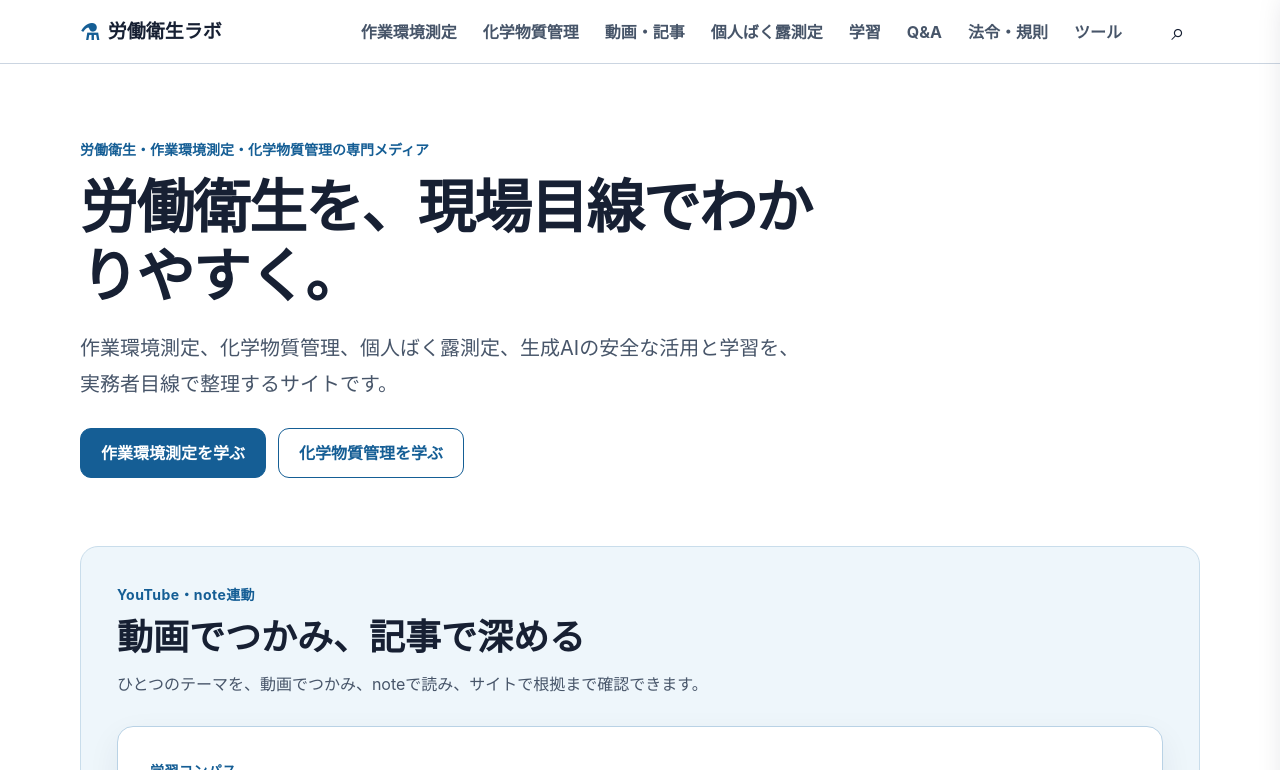
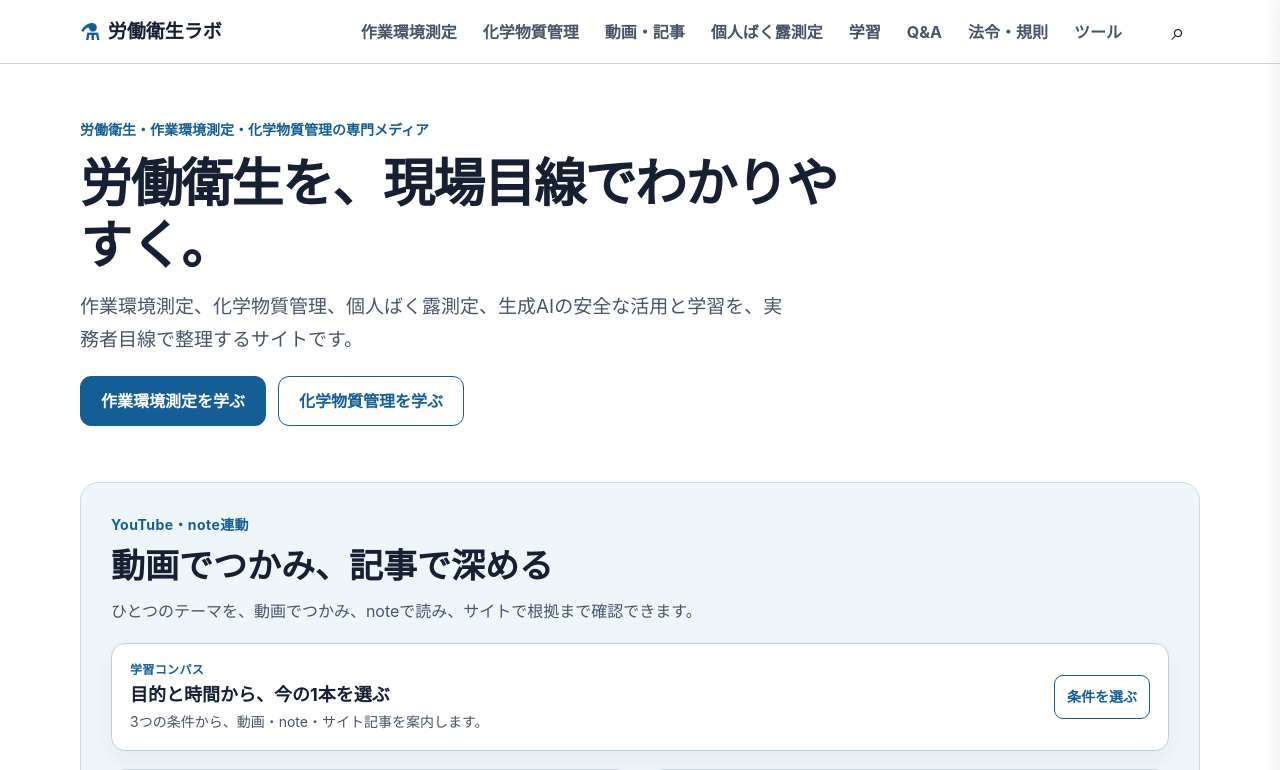
Before and after one commit to rodoeisei-lab/rodoeisei-lab, a Jekyll site: the page built from index.md, in a window 1280 px wide and 1400 px high. Shown: the top 770 px of the window. Built offline with Jekyll 4.4.1, drawn with Linux system fonts in a browser that asks for light colours; some of the changed text lies outside the part shown; grey boxes are pictures that could not be loaded.

Commit message:
トップページをコンパクトに整理

```diff
--- a/_layouts/home.html
+++ b/_layouts/home.html
@@ -18,33 +18,25 @@ layout: base
       <h2 id="content-feature-title">動画でつかみ、記事で深める</h2>
       <p>ひとつのテーマを、動画でつかみ、noteで読み、サイトで根拠まで確認できます。</p>
     </div>
-    <div class="learning-compass" data-learning-compass data-baseurl="{{ site.baseurl }}">
-      <div class="learning-compass__intro">
-        <p class="section-kicker">学習コンパス</p>
-        <h3>目的と時間から、今の1本を選ぶ</h3>
-        <p>知りたいことと使える時間を選ぶと、動画・note・サイト記事から適した学び方を案内します。</p>
+    <details class="learning-compass" data-learning-compass data-baseurl="{{ site.baseurl }}">
+      <summary>
+        <span class="learning-compass__summary-copy">
+          <span class="section-kicker">学習コンパス</span>
+          <strong>目的と時間から、今の1本を選ぶ</strong>
+          <span>3つの条件から、動画・note・サイト記事を案内します。</span>
+        </span>
+        <span class="learning-compass__summary-action" aria-hidden="true"><span>条件を選ぶ</span><span>閉じる</span></span>
+      </summary>
+      <div class="learning-compass__body">
+        <form class="learning-compass__form">
+          <label><span><b>1</b>目的</span><select name="purpose"><option value="overview">まず全体像を知りたい</option><option value="practice">実務で確認したい</option><option value="qualification">資格学習に使いたい</option></select></label>
+          <label><span><b>2</b>使える時間</span><select name="time"><option value="3">3分</option><option value="10">10分</option><option value="deep">じっくり</option></select></label>
+          <label><span><b>3</b>学び方</span><select name="format"><option value="auto">おまかせ</option><option value="youtube">動画</option><option value="note">文章</option><option value="site">一次情報まで確認</option></select></label>
+        </form>
+        <div class="learning-compass__result" aria-live="polite" aria-atomic="true"></div>
+        <aside class="learning-history" data-learning-history hidden></aside>
       </div>
-      <form class="learning-compass__form">
-        <fieldset><legend><span>1</span> 目的</legend>
-          <label><input type="radio" name="purpose" value="overview" checked><span>まず全体像を知りたい</span></label>
-          <label><input type="radio" name="purpose" value="practice"><span>実務で確認したい</span></label>
-          <label><input type="radio" name="purpose" value="qualification"><span>資格学習に使いたい</span></label>
-        </fieldset>
-        <fieldset><legend><span>2</span> 使える時間</legend>
-          <label><input type="radio" name="time" value="3" checked><span>3分</span></label>
-          <label><input type="radio" name="time" value="10"><span>10分</span></label>
-          <label><input type="radio" name="time" value="deep"><span>じっくり</span></label>
-        </fieldset>
-        <fieldset><legend><span>3</span> 学び方</legend>
-          <label><input type="radio" name="format" value="auto" checked><span>おまかせ</span></label>
-          <label><input type="radio" name="format" value="youtube"><span>動画</span></label>
-          <label><input type="radio" name="format" value="note"><span>文章</span></label>
-          <label><input type="radio" name="format" value="site"><span>一次情報まで確認</span></label>
-        </fieldset>
-      </form>
-      <div class="learning-compass__result" aria-live="polite" aria-atomic="true"></div>
-      <aside class="learning-history" data-learning-history hidden></aside>
-    </div>
+    </details>
     <script type="application/json" id="learning-library-data">{{ site.data.content_library | jsonify }}</script>
     <div class="content-feature__grid">
       {% assign featured_count = 0 %}{% for item in site.data.content_library %}{% if item.featured_home and featured_count < 2 %}
--- a/assets/css/components.css
+++ b/assets/css/components.css
@@ -1,32 +1,32 @@
 
 /* Reusable homepage components. Shared foundations live in main.css. */
 .home-main{background:#fff}
-.home-stack{display:grid;gap:48px;padding-top:32px;padding-bottom:64px}
-.home-hero{max-width:900px;padding:42px 0 36px}
+.home-stack{display:grid;gap:40px;padding-top:24px;padding-bottom:52px}
+.home-hero{max-width:900px;padding:30px 0 24px}
 .hero-kicker{margin:0 0 10px;color:var(--color-primary);font-size:14px;font-weight:800}
-.home-hero h1{max-width:760px;margin:0;font-size:clamp(34px,6vw,58px);line-height:1.2;letter-spacing:-.03em}
-.hero-lead{max-width:720px;margin:18px 0 0;color:var(--color-text-secondary);font-size:clamp(17px,2vw,20px);line-height:1.8}
-.hero-actions{display:flex;flex-wrap:wrap;gap:12px;margin-top:26px}
+.home-hero h1{max-width:760px;margin:0;font-size:clamp(34px,5vw,52px);line-height:1.2;letter-spacing:-.03em}
+.hero-lead{max-width:720px;margin:14px 0 0;color:var(--color-text-secondary);font-size:clamp(17px,2vw,19px);line-height:1.7}
+.hero-actions{display:flex;flex-wrap:wrap;gap:12px;margin-top:20px}
 .hero-primary-btn,.hero-secondary-btn{display:inline-flex;align-items:center;justify-content:center;min-height:50px;padding:10px 20px;border:1px solid var(--color-primary);border-radius:11px;font-size:16px;font-weight:750;text-decoration:none}
 .hero-primary-btn{background:var(--color-primary);color:#fff}
 .hero-primary-btn:hover{background:var(--color-primary-hover);color:#fff}
 .hero-secondary-btn{background:#fff;color:var(--color-primary)}
-.home-section{display:grid;gap:20px}
+.home-section{display:grid;gap:16px}
 .home-section-heading{max-width:760px}
 .home-section-heading h2,.quick-search-card h2,.external-links-card h2{margin:0;font-size:clamp(24px,4vw,32px);line-height:1.4}
 .home-section-heading>p:last-child{margin:8px 0 0;color:var(--color-text-secondary);font-size:16px}
 .category-grid{display:grid;grid-template-columns:repeat(4,minmax(0,1fr));gap:14px}
-.category-grid a{display:flex;flex-direction:column;justify-content:space-between;min-height:124px;padding:18px;border:1px solid var(--color-border);border-radius:var(--radius);background:#fff;color:var(--color-text);text-decoration:none}
+.category-grid a{display:flex;flex-direction:column;justify-content:space-between;min-height:108px;padding:16px;border:1px solid var(--color-border);border-radius:var(--radius);background:#fff;color:var(--color-text);text-decoration:none}
 .category-grid a:hover{border-color:var(--color-primary);box-shadow:var(--shadow)}
 .category-grid strong{font-size:18px}
 .category-grid span{color:var(--color-link);font-size:14px;font-weight:700}
 .article-card-grid{display:grid;grid-template-columns:repeat(3,minmax(0,1fr));gap:18px}
-.article-card{display:flex;flex-direction:column;padding:20px;border:1px solid var(--color-border);border-radius:var(--radius);background:#fff}
+.article-card{display:flex;flex-direction:column;padding:18px;border:1px solid var(--color-border);border-radius:var(--radius);background:#fff}
 .article-card h3{margin:10px 0 8px;font-size:19px;line-height:1.5}
 .article-card h3 a{color:var(--color-text);text-decoration:none}
 .article-card p{color:var(--color-text-secondary);font-size:16px}
 .article-card .card-link{margin-top:auto}
-.quick-search-card,.external-links-card,.home-reference-note{padding:24px;border:1px solid var(--color-border);border-radius:var(--radius);background:var(--color-bg)}
+.quick-search-card,.external-links-card,.home-reference-note{padding:22px;border:1px solid var(--color-border);border-radius:var(--radius);background:var(--color-bg)}
 .search-field{display:flex;gap:10px;margin-top:16px}
 .search-field input{min-width:0;flex:1;min-height:50px;padding:10px 14px;border:1px solid var(--color-border);border-radius:10px;background:#fff;font-size:16px}
 .search-field button{min-width:82px;min-height:50px;border:0;border-radius:10px;background:var(--color-primary);color:#fff;font-weight:750}
@@ -38,13 +38,13 @@
 .quick-search-navigator>a{display:inline-flex;flex:none;align-items:center;justify-content:center;min-height:44px;padding:8px 13px;border:1px solid var(--color-border);border-radius:9px;background:#fff;font-size:14px;font-weight:750;text-decoration:none}
 .quick-search-navigator small{margin-left:6px;color:var(--color-text-muted);font-size:12px;font-weight:650}
 .external-link-grid{display:grid;grid-template-columns:repeat(3,minmax(0,1fr));gap:12px;margin-top:18px}
-.external-link-grid a{display:flex;flex-direction:column;min-height:112px;padding:16px;border:1px solid var(--color-border);border-radius:12px;background:#fff;color:var(--color-text);text-decoration:none}
+.external-link-grid a{display:flex;flex-direction:column;min-height:96px;padding:15px;border:1px solid var(--color-border);border-radius:12px;background:#fff;color:var(--color-text);text-decoration:none}
 .external-link-grid strong{font-size:18px;color:var(--color-primary)}
 .external-link-grid span{margin-top:6px;color:var(--color-text-secondary);font-size:15px}
 .home-reference-note{border-left:4px solid var(--color-primary)}
 .home-reference-note strong{font-size:18px}
 .home-reference-note p{margin:6px 0 0;color:var(--color-text-secondary)}
-.content-feature{margin-top:-16px;padding:clamp(22px,4vw,36px);border:1px solid #c9ddeb;border-radius:18px;background:#eef6fb}.content-feature .home-section-heading h2{margin:0;font-size:clamp(26px,4vw,36px);line-height:1.35}.content-feature__grid,.library-grid{display:grid;grid-template-columns:repeat(2,minmax(0,1fr));gap:20px;margin-top:22px}.content-feature__cta{display:inline-flex;align-items:center;justify-content:center;min-height:48px;margin-top:22px;padding:10px 18px;border:1px solid var(--color-primary);border-radius:10px;background:var(--color-primary);color:#fff;font-weight:750;text-decoration:none}.content-feature__cta:hover{background:var(--color-primary-hover);color:#fff}
+.content-feature{margin-top:-8px;padding:clamp(20px,3vw,30px);border:1px solid #c9ddeb;border-radius:18px;background:#eef6fb}.content-feature .home-section-heading h2{margin:0;font-size:clamp(26px,4vw,34px);line-height:1.35}.content-feature__grid,.library-grid{display:grid;grid-template-columns:repeat(2,minmax(0,1fr));gap:18px;margin-top:18px}.content-feature__cta{display:inline-flex;align-items:center;justify-content:center;min-height:48px;margin-top:18px;padding:10px 18px;border:1px solid var(--color-primary);border-radius:10px;background:var(--color-primary);color:#fff;font-weight:750;text-decoration:none}.content-feature__cta:hover{background:var(--color-primary-hover);color:#fff}
 .library-card{min-width:0;overflow:hidden;border:1px solid var(--color-border);border-radius:14px;background:#fff}.library-card__thumbnail{display:block;aspect-ratio:16/9;overflow:hidden;background:#dfe8f2}.library-card__thumbnail img{display:block;width:100%;height:100%;object-fit:cover}.library-card__body{display:flex;min-width:0;height:100%;padding:20px;flex-direction:column}.library-card__meta{display:flex;flex-wrap:wrap;justify-content:space-between;gap:6px 12px;margin:0;color:var(--color-text-secondary);font-size:14px}.library-card__meta span{color:var(--color-primary);font-weight:750}.library-card h3{margin:9px 0 7px;font-size:20px;line-height:1.5;overflow-wrap:anywhere}.library-card__body>p:not(.library-card__meta){margin:0 0 16px;color:var(--color-text-secondary)}.library-card__actions{display:flex;flex-wrap:wrap;gap:9px;margin-top:auto}.library-card__actions>a{display:inline-flex;align-items:center;justify-content:center;min-height:44px;padding:8px 11px;border:1px solid var(--color-border);border-radius:9px;background:#fff;font-weight:700;text-decoration:none}.library-card__actions .library-card__primary{border-color:var(--color-primary);background:var(--color-primary);color:#fff}.library-card__actions .library-card__primary:hover{background:var(--color-primary-hover);color:#fff}
 
 /* Chat-style guide backed by the local Pagefind index. */
@@ -104,21 +104,27 @@
 .external-link-grid{grid-template-columns:1fr}
 }
 
-@media(max-width:600px){.home-stack{gap:40px;padding-top:0;padding-bottom:48px}
-.home-hero{padding:32px 0 28px}
+@media(max-width:600px){.home-stack{gap:32px;padding-top:0;padding-bottom:40px}
+.home-hero{padding:24px 0 20px}
 .home-hero h1{font-size:clamp(32px,10vw,38px)}
 .hero-lead{font-size:17px}
 .hero-actions{display:grid}
 .hero-primary-btn,.hero-secondary-btn{width:100%}
-.category-grid,.article-card-grid{grid-template-columns:1fr}
-.category-grid a{min-height:94px}
+.category-grid{grid-template-columns:repeat(2,minmax(0,1fr));gap:10px}
+.category-grid a{min-height:86px;padding:13px}
+.category-grid strong{font-size:16px;line-height:1.45}
+.category-grid span{font-size:13px}
+.article-card-grid{grid-template-columns:1fr;gap:0;border-top:1px solid var(--color-border)}
+.article-card{padding:15px 0;border:0;border-bottom:1px solid var(--color-border);border-radius:0}
+.article-card h3{margin:6px 0;font-size:18px}
+.article-card p{display:none}
 .article-card:last-child{grid-column:auto}
-.quick-search-card,.external-links-card,.home-reference-note{padding:18px}
+.quick-search-card,.external-links-card,.home-reference-note{padding:16px}
 .search-field{display:grid;grid-template-columns:1fr auto}
 .quick-search-navigator{align-items:flex-start;flex-direction:column;gap:10px}
 .quick-search-navigator>a{width:100%}
-.external-link-grid a{min-height:96px}
-.content-feature{margin-top:-12px;padding:20px 16px}.content-feature__grid,.library-grid{grid-template-columns:1fr}.library-card__body{padding:18px 16px}.library-card__actions{display:grid}.library-card__actions>a{width:100%}
+.external-link-grid a{min-height:78px;padding:13px 14px}
+.content-feature{margin-top:0;padding:18px 14px}.content-feature__grid,.library-grid{grid-template-columns:1fr}.content-feature__grid{gap:14px}.library-card__body{padding:18px 16px}.library-card__actions{display:grid;gap:8px}.library-card__actions>a{width:100%}.content-feature .library-card__body{padding:16px 14px}.content-feature .library-card__body>p:not(.library-card__meta){margin-bottom:12px}.content-feature .library-card__actions{grid-template-columns:repeat(2,minmax(0,1fr))}.content-feature .library-card__actions .library-card__primary{grid-column:1/-1}.content-feature .library-card__actions>a{padding-inline:7px;font-size:14px}
 .navigator-intro{grid-template-columns:1fr;gap:14px;padding:16px}
 .navigator-shell-header{align-items:flex-start;padding:16px}
 .navigator-log{max-height:none;padding:16px}
@@ -145,11 +151,14 @@
 .article-youtube{margin:26px 0 34px}.article-youtube__heading h2{margin:2px 0 8px}.article-youtube__eyebrow{margin:0;color:var(--color-primary);font-size:13px;font-weight:800}.article-youtube__item{display:grid;grid-template-columns:minmax(180px,280px) 1fr;gap:20px;margin-top:20px;padding-top:20px;border-top:1px solid var(--color-border)}.article-youtube__thumbnail{display:block;overflow:hidden;border-radius:10px;aspect-ratio:4/3;background:#dfe8f2}
 @media(max-width:700px){.video-grid,.video-article-links,.video-hub__guide>div{grid-template-columns:1fr}.video-featured .video-card,.article-youtube__item{grid-template-columns:1fr}.video-hub{gap:40px}.video-card__body{padding:17px}.video-card__actions{display:grid;align-items:stretch}.video-link{width:100%}}
 
-/* In-page content recommender */
-.learning-compass{display:grid;grid-template-columns:minmax(0,1fr) minmax(280px,.85fr);gap:24px;margin-top:28px;padding:clamp(20px,4vw,32px);border:1px solid #b9d2e5;border-radius:16px;background:#fff;box-shadow:0 12px 32px rgba(15,38,71,.07)}
-.learning-compass__intro{grid-column:1/-1;max-width:760px}.learning-compass__intro h3{margin:2px 0 8px;font-size:clamp(23px,3vw,30px)}.learning-compass__intro>p:last-child{margin:0;color:var(--color-text-secondary)}
-.learning-compass__form{display:grid;gap:22px;min-width:0}.learning-compass fieldset{display:grid;grid-template-columns:repeat(3,minmax(0,1fr));gap:9px;min-width:0;margin:0;padding:0;border:0}.learning-compass fieldset:last-child{grid-template-columns:repeat(2,minmax(0,1fr))}.learning-compass legend{width:100%;margin-bottom:9px;font-size:17px;font-weight:800}.learning-compass legend span{display:inline-grid;width:27px;height:27px;margin-right:4px;place-items:center;border-radius:50%;background:var(--color-primary);color:#fff;font-size:14px}.learning-compass label{position:relative;min-width:0}.learning-compass label input{position:absolute;opacity:0}.learning-compass label span{display:flex;align-items:center;justify-content:center;min-height:48px;padding:8px 10px;border:1px solid var(--color-border);border-radius:9px;background:#f8fafc;color:var(--color-text);font-size:14px;font-weight:700;text-align:center;cursor:pointer}.learning-compass label input:checked+span{border-color:var(--color-primary);background:#e4f0f8;color:var(--color-primary);box-shadow:inset 0 0 0 1px var(--color-primary)}.learning-compass label input:focus-visible+span{outline:3px solid #f2b84b;outline-offset:2px}
-.learning-compass__result{min-width:0}.compass-result-card,.compass-empty{height:100%;padding:22px;border:1px solid #c9ddeb;border-radius:13px;background:var(--color-blue-soft)}.compass-result-card__eyebrow{margin:0;color:var(--color-primary);font-size:13px;font-weight:850}.compass-result-card__reason{margin:10px 0;padding:11px;border-radius:8px;background:#fff;color:var(--color-text-secondary);font-size:14px}.compass-result-card__reason strong{display:block;color:var(--color-text)}.compass-result-card__category{margin:14px 0 3px;color:var(--color-primary);font-size:13px;font-weight:800}.compass-result-card h3{margin:0 0 8px;font-size:21px;overflow-wrap:anywhere}.compass-result-card__time{margin:0 0 10px;font-size:14px}.compass-related{margin-top:18px;padding-top:14px;border-top:1px solid var(--color-border)}.compass-related ul{margin:6px 0 0;padding-left:20px}.compass-reset,.learning-history button{min-height:44px;margin-top:16px;padding:8px 13px;border:1px solid var(--color-primary);border-radius:8px;background:#fff;color:var(--color-primary);font-weight:750;cursor:pointer}
-.learning-history{grid-column:1/-1;padding:18px 20px;border-left:4px solid var(--color-primary);border-radius:8px;background:#f3f7fa}.learning-history h3{margin:3px 0;font-size:19px}.learning-history p{margin:4px 0}.learning-history div{display:flex;flex-wrap:wrap;gap:10px}.learning-history a{display:inline-flex;align-items:center;min-height:44px;margin-top:16px;padding:8px 13px;border-radius:8px;background:var(--color-primary);color:#fff;font-weight:750;text-decoration:none}
-@media(max-width:760px){.learning-compass{grid-template-columns:1fr}.learning-compass__intro,.learning-history{grid-column:auto}.learning-compass fieldset,.learning-compass fieldset:last-child{grid-template-columns:1fr}.learning-compass label span{justify-content:flex-start;text-align:left}.learning-compass__result{order:3}}
-@media(max-width:360px){.learning-compass{padding:18px 12px}.compass-result-card,.compass-empty{padding:18px 14px}.learning-history{padding:16px 12px}}
+/* Compact in-page content recommender */
+.learning-compass{margin-top:18px;overflow:hidden;border:1px solid #b9d2e5;border-radius:14px;background:#fff;box-shadow:0 8px 24px rgba(15,38,71,.06)}
+.learning-compass>summary{display:flex;align-items:center;justify-content:space-between;gap:18px;min-height:82px;padding:15px 18px;list-style:none;cursor:pointer;transition:background-color .2s ease}
+.learning-compass>summary::-webkit-details-marker{display:none}.learning-compass>summary::marker{content:""}.learning-compass>summary:hover{background:#f8fbfd}.learning-compass>summary:focus-visible{outline:3px solid #f2b84b;outline-offset:-3px}.learning-compass[open]>summary{border-bottom:1px solid var(--color-border);background:#f8fbfd}
+.learning-compass__summary-copy{display:grid;min-width:0;gap:2px}.learning-compass__summary-copy .section-kicker{margin:0;font-size:12px}.learning-compass__summary-copy strong{color:var(--color-text);font-size:18px;line-height:1.45}.learning-compass__summary-copy>span:last-child{color:var(--color-text-secondary);font-size:14px}
+.learning-compass__summary-action{display:inline-flex;flex:none;align-items:center;justify-content:center;min-width:96px;min-height:44px;padding:7px 12px;border:1px solid var(--color-primary);border-radius:9px;color:var(--color-primary);font-size:14px;font-weight:800}.learning-compass__summary-action span:last-child,.learning-compass[open] .learning-compass__summary-action span:first-child{display:none}.learning-compass[open] .learning-compass__summary-action span:last-child{display:inline}
+.learning-compass__body{display:grid;grid-template-columns:minmax(250px,.72fr) minmax(0,1.28fr);gap:16px;padding:18px}.learning-compass__form{display:grid;align-content:start;gap:13px;min-width:0}.learning-compass__form>label{display:grid;gap:5px;min-width:0}.learning-compass__form>label>span{display:flex;align-items:center;gap:7px;color:var(--color-text);font-size:14px;font-weight:800}.learning-compass__form b{display:inline-grid;width:23px;height:23px;place-items:center;border-radius:50%;background:var(--color-primary);color:#fff;font-size:12px}.learning-compass__form select{width:100%;min-height:48px;padding:8px 36px 8px 11px;border:1px solid var(--color-border);border-radius:9px;background:#fff;color:var(--color-text);font:inherit}.learning-compass__form select:focus-visible{outline:3px solid #f2b84b;outline-offset:2px}
+.learning-compass__result{min-width:0}.compass-result-card,.compass-empty{height:100%;padding:18px;border:1px solid #c9ddeb;border-radius:12px;background:var(--color-blue-soft)}.compass-result-card__eyebrow{margin:0;color:var(--color-primary);font-size:13px;font-weight:850}.compass-result-card__reason{margin:8px 0;padding:9px 10px;border-radius:8px;background:#fff;color:var(--color-text-secondary);font-size:14px}.compass-result-card__reason strong{display:block;color:var(--color-text)}.compass-result-card__category{margin:11px 0 3px;color:var(--color-primary);font-size:13px;font-weight:800}.compass-result-card h3{margin:0 0 6px;font-size:20px;overflow-wrap:anywhere}.compass-result-card__time{margin:0 0 8px;font-size:14px}.compass-related{margin-top:14px;padding-top:11px;border-top:1px solid var(--color-border)}.compass-related ul{margin:5px 0 0;padding-left:20px}.compass-reset,.learning-history button{min-height:44px;margin-top:13px;padding:8px 13px;border:1px solid var(--color-primary);border-radius:8px;background:#fff;color:var(--color-primary);font-weight:750;cursor:pointer}
+.learning-history{grid-column:1/-1;padding:14px 16px;border-left:4px solid var(--color-primary);border-radius:8px;background:#f3f7fa}.learning-history h3{margin:2px 0;font-size:18px}.learning-history p{margin:3px 0}.learning-history div{display:flex;flex-wrap:wrap;gap:9px}.learning-history a{display:inline-flex;align-items:center;min-height:44px;margin-top:12px;padding:8px 13px;border-radius:8px;background:var(--color-primary);color:#fff;font-weight:750;text-decoration:none}
+@media(max-width:760px){.learning-compass>summary{min-height:74px;padding:13px 14px}.learning-compass__summary-copy>span:last-child{display:none}.learning-compass__summary-copy strong{font-size:16px}.learning-compass__summary-action{min-width:44px;width:44px;padding:0;font-size:0}.learning-compass__summary-action span:first-child::after{content:"＋";font-size:20px}.learning-compass__summary-action span:last-child::after{content:"−";font-size:20px}.learning-compass__body{grid-template-columns:1fr;padding:14px}.learning-history{grid-column:auto}}
+@media(max-width:360px){.learning-compass__body{padding:12px}.compass-result-card,.compass-empty{padding:15px 13px}.learning-history{padding:13px 11px}}
--- a/assets/js/learning-compass.js
+++ b/assets/js/learning-compass.js
@@ -86,7 +86,7 @@
     const minutes = item.estimated_minutes?.[format];
     const related = candidates.slice(1, 3).map((other) => `<li><a data-learning-link data-slug="${escapeHtml(other.slug)}" data-title="${escapeHtml(other.title)}" data-medium="${format}" href="${escapeHtml(internalUrl(other[format]?.url || other.site?.url))}">${escapeHtml(other.title)}</a></li>`).join('');
     result.innerHTML = `<article class="compass-result-card"><p class="compass-result-card__eyebrow">おすすめ結果</p><p class="compass-result-card__reason"><strong>おすすめ理由</strong>${escapeHtml(reasonFor(purpose, format))}</p><p class="compass-result-card__category">${escapeHtml(item.category)} · ${escapeHtml(item.level === 'beginner' ? '入門' : '中級')}</p><h3>${escapeHtml(item.title)}</h3><p class="compass-result-card__time">所要時間の目安：<strong>${escapeHtml(minutes)}分</strong>（${mediumLabels[format]}）</p><p>${escapeHtml(item.summary)}</p><div class="library-card__actions">${linkHtml(item, 'site', format === 'site' ? 'library-card__primary' : '')}${linkHtml(item, 'youtube', format === 'youtube' ? 'library-card__primary' : '')}${linkHtml(item, 'note', format === 'note' ? 'library-card__primary' : '')}</div>${related ? `<div class="compass-related"><strong>関連候補</strong><ul>${related}</ul></div>` : ''}<button class="compass-reset" type="button">条件を選び直す</button></article>`;
-    result.querySelector('.compass-reset').addEventListener('click', () => { form.reset(); render(); form.querySelector('input').focus(); });
+    result.querySelector('.compass-reset').addEventListener('click', () => { form.reset(); render(); form.querySelector('select').focus(); });
   };
 
   const renderHistory = () => {
```
